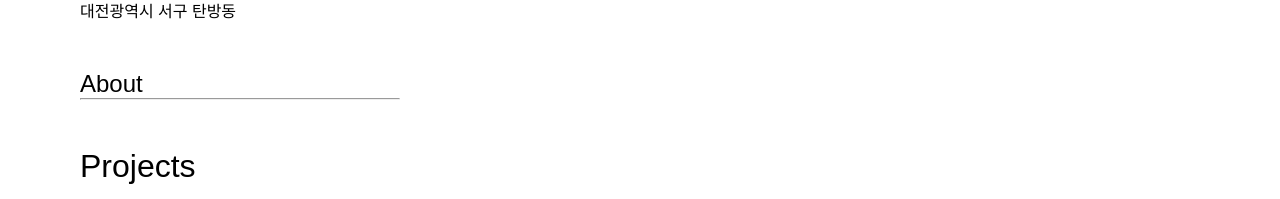
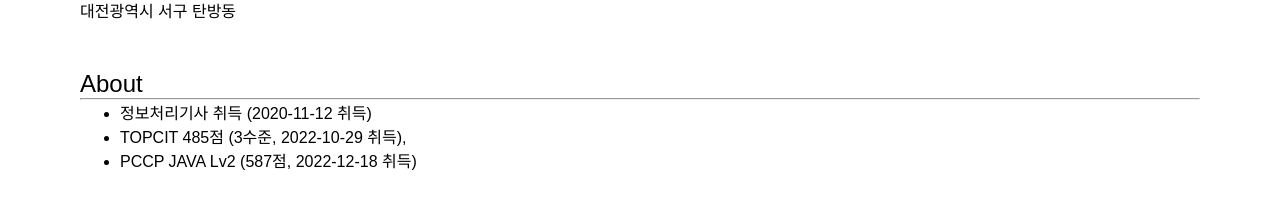
Before and after one commit to jeongkyojun/Project_react_introduceMyself, a React (Create React App) app: page / in a window 1280 px wide. Shown: the part 748-947 px from the top of the page. Built offline with nearby package versions, Linux system fonts and the light colour scheme.

Commit message:
feat : 프로필 변경

```diff
--- a/src/atom/Button/styles.ts
+++ b/src/atom/Button/styles.ts
@@ -23,10 +23,12 @@ export const StyledButton = styled.button<ButtonStyleTypes>`
       : css`
           background-color: ${backgroundColor || `#bcbcbc`};
           border: ${borderColor || `black`};
-          ${disabled
-            ? 'filter: brightness(80%)'
-            : `
-            @media(hover: hover) and (pointer: fine) {
+        `}
+  ${({ disabled }) =>
+    disabled
+      ? css`'filter: brightness(80%)'`
+      : css`
+          @media (hover: hover) and (pointer: fine) {
             &:hover {
               filter: brightness(80%);
               transition: all 0.1s;
@@ -39,7 +41,6 @@ export const StyledButton = styled.button<ButtonStyleTypes>`
             box-shadow: none;
           }
         `};
-        `}
   ${({ textColor }) =>
     css`
       color: ${textColor || `white`};
--- a/src/layout/Header/index.tsx
+++ b/src/layout/Header/index.tsx
@@ -5,12 +5,6 @@ import ButtonGroups from '../../molcule/ButtonGroups';
 import { HeaderWrapper, MenuWrapper, StyledHeader } from './styles';
 
 const Header = () => {
-  const menuList = [
-    {
-      children: '테스트',
-      clickHandler: '',
-    },
-  ];
   return (
     <HeaderWrapper>
       <StyledHeader />
--- a/src/organism/AboutSection/index.tsx
+++ b/src/organism/AboutSection/index.tsx
@@ -1,12 +1,19 @@
 import React from 'react';
+import List from '../../atom/List';
 import Text from '../../atom/Text';
 import { AboutWrapper } from './styles';
 
 const AboutSection = () => {
+  const my_info = [
+    `정보처리기사 취득 (2020-11-12 취득)`,
+    `TOPCIT 485점 (3수준, 2022-10-29 취득),`,
+    `PCCP JAVA Lv2 (587점, 2022-12-18 취득)`,
+  ];
   return (
     <AboutWrapper>
       <Text size={1.5}>About</Text>
       <hr></hr>
+      <List items={my_info} />
     </AboutWrapper>
   );
 };
--- a/src/organism/AboutSection/styles.ts
+++ b/src/organism/AboutSection/styles.ts
@@ -3,5 +3,4 @@ import styled from 'styled-components';
 export const AboutWrapper = styled.div`
   display: flex;
   flex-direction: column;
-  width: 20rem;
 `;
--- a/src/organism/ProjectSection/index.tsx
+++ b/src/organism/ProjectSection/index.tsx
@@ -20,13 +20,7 @@ const ProjectSection = ({ items }: ProjectSectionTypes) => {
               key={alt}
               clickHandler={handler}
             >
-              <Image
-                src={src}
-                alt={alt}
-                width={`100%`}
-                height={`100%`}
-                {...css}
-              />
+              <Image src={src} alt={alt} {...css} />
             </Button>
           );
         })}
```
Lines whose indentation alone changed are shown as unchanged.
